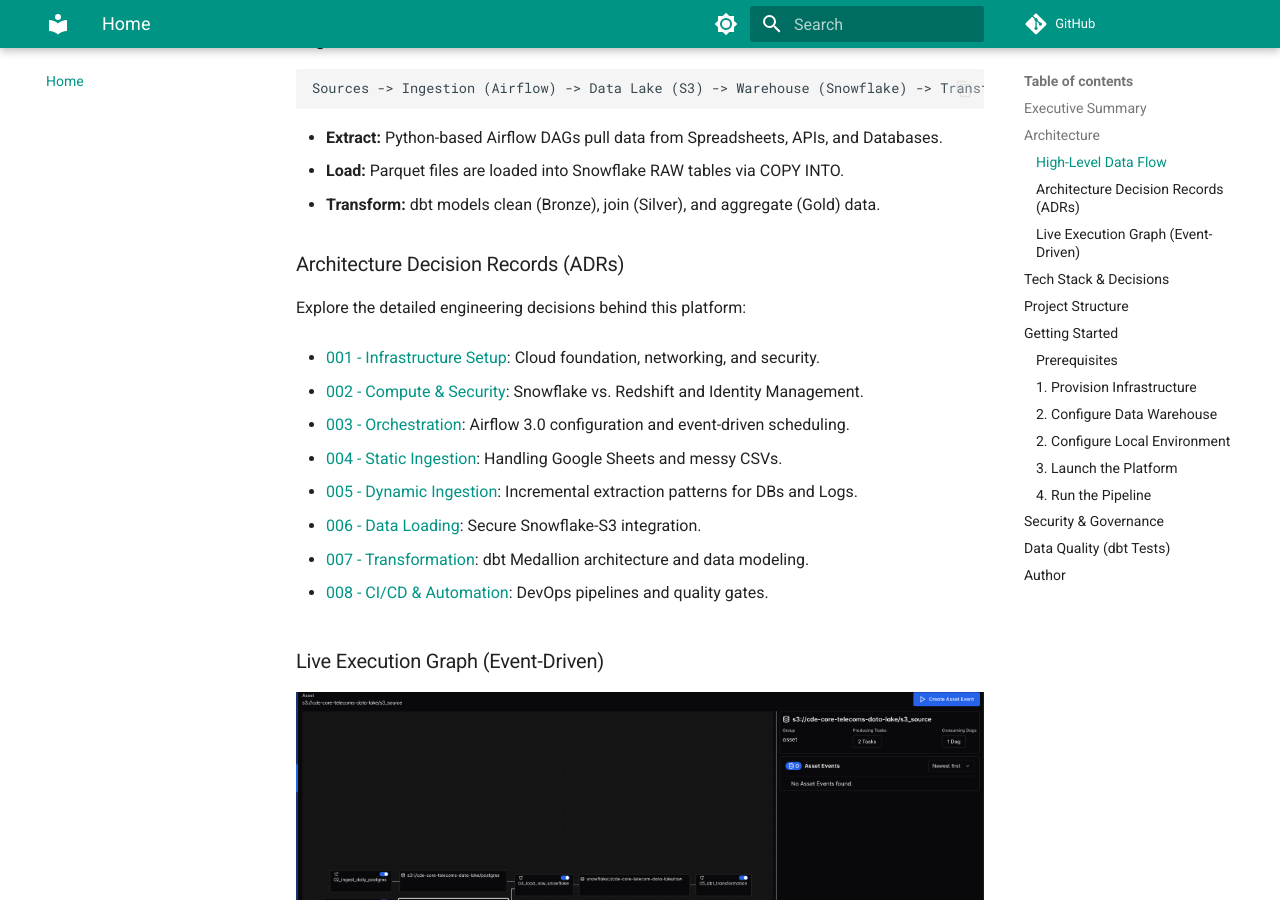
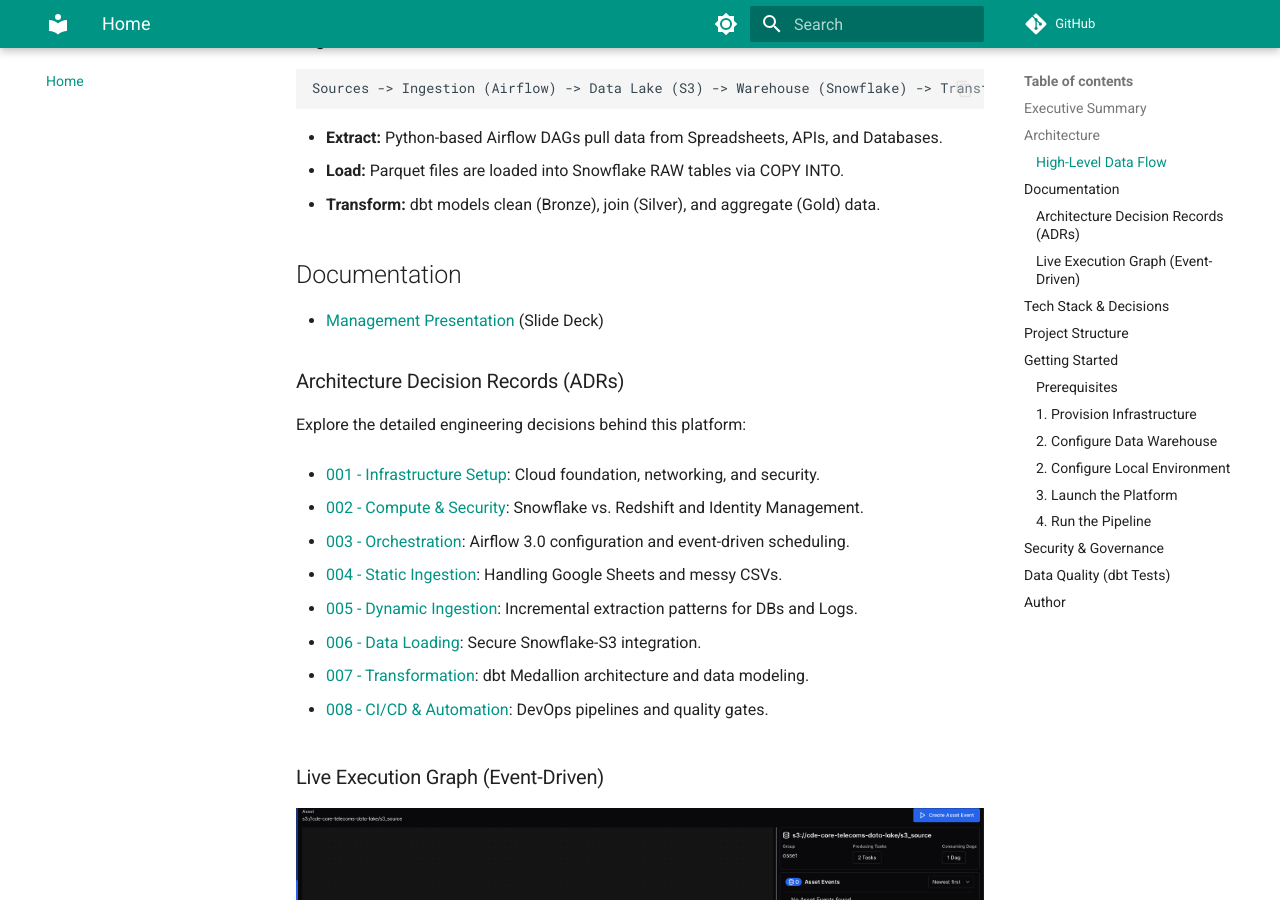
Before and after one commit to poshlovesdata/core-telecoms-data-infrastructure, an MkDocs documentation site: the page built from docs/index.md, in a window 1280 px wide and 900 px high, scrolled down 1348 px. Built offline with MkDocs 1.6.1 and Material for MkDocs 9.7.7, drawn with Linux system fonts in a browser that asks for light colours; comment, search, counter and statistics services are not loaded.

Commit message:
Update Docs

```diff
--- a/docs/index.md
+++ b/docs/index.md
@@ -30,6 +30,10 @@
 - **Extract:** Python-based Airflow DAGs pull data from Spreadsheets, APIs, and Databases.
 - **Load:** Parquet files are loaded into Snowflake RAW tables via COPY INTO.
 - **Transform:** dbt models clean (Bronze), join (Silver), and aggregate (Gold) data.
+
+## Documentation
+
+- [Management Presentation](https://gamma.app/docs/CoreTelecoms-Presentation-ehc29r49ddlllp3?mode=doc) (Slide Deck)
 
 ### Architecture Decision Records (ADRs)
 
```
Also changed, not shown: README.md (+2 -1 lines).
